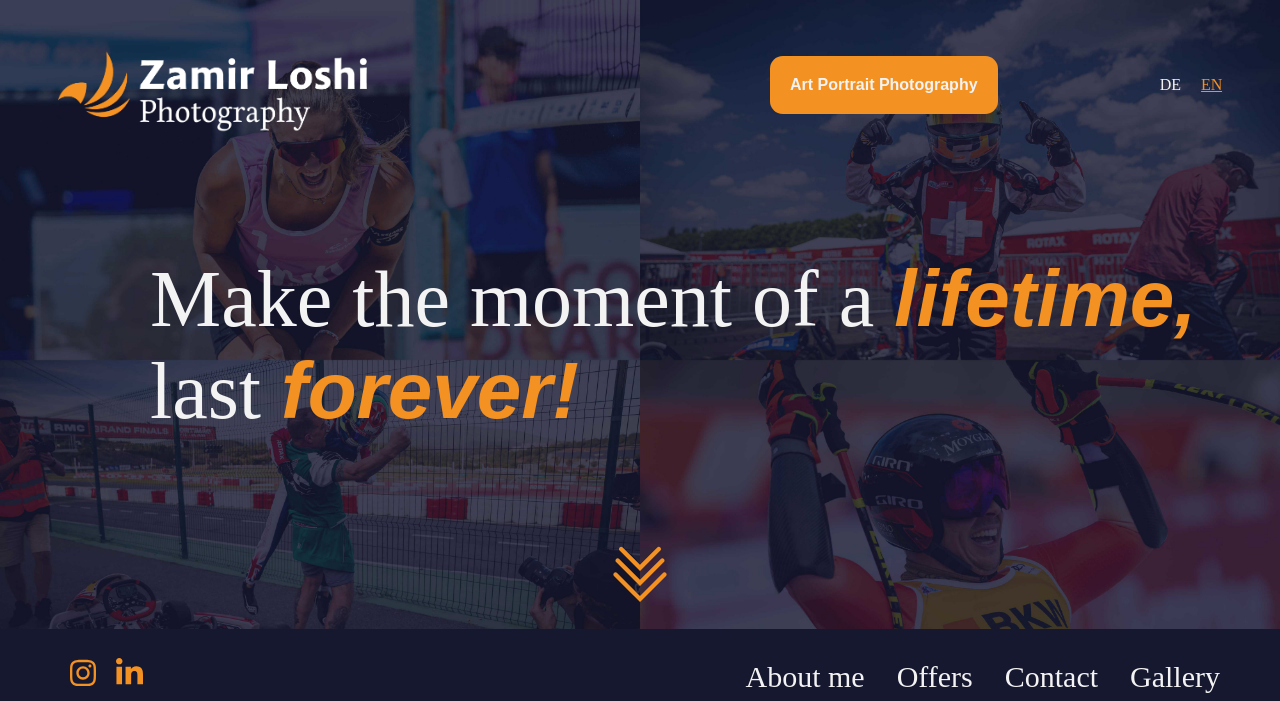
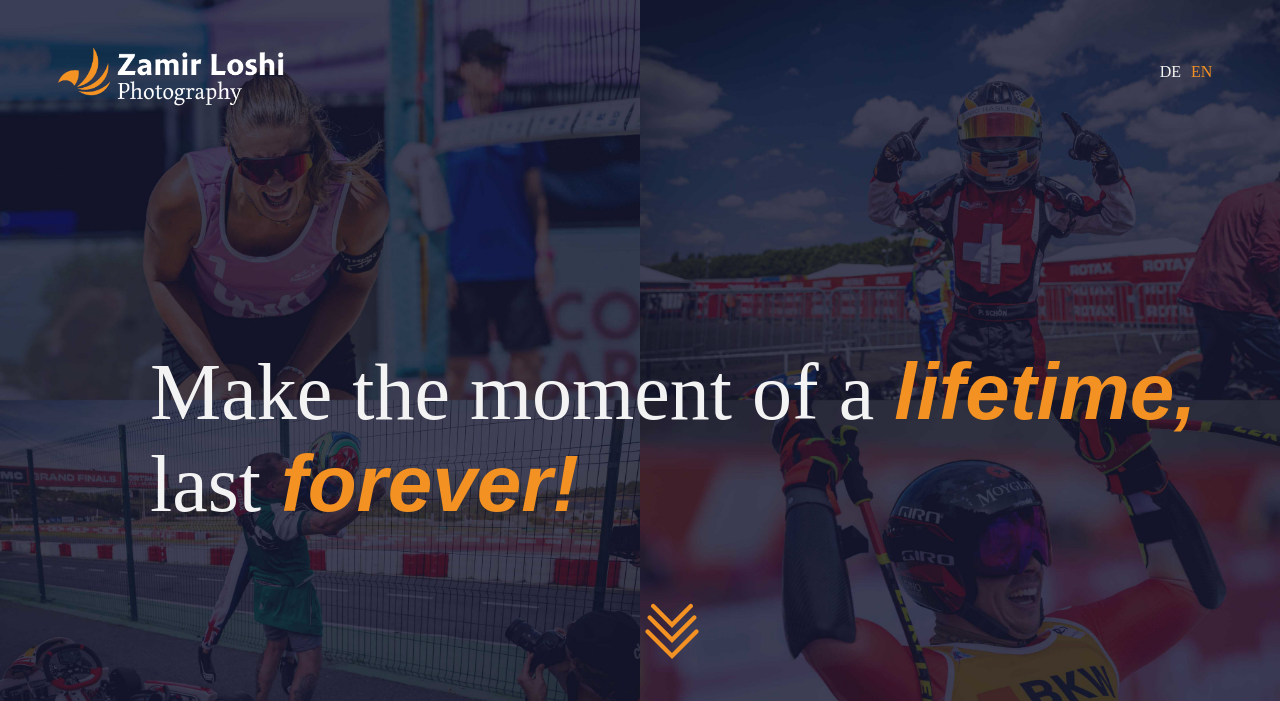
Before and after one commit to Zashi13/zamir-loshi.ch, a PHP site: page /index.php in a window 1280 px wide. Shown: the top 701 px of the page. Run offline with PHP 8.4, Linux system fonts and the light colour scheme; data that the repository does not hold is empty; some libraries are stand-ins or nearby versions.

Commit message:
complete refactoring of index.php and style.css

```diff
--- a/index.php
+++ b/index.php
@@ -22,50 +22,43 @@
 </head>
 
 <body>
-	<div id="top" class="background">
-   	  <img class="BGimg desk" src="Assets/BG-Top.jpg"/>
-	  <img class="BGimg mobile" src="Assets/BG_Top_Mobile.png"/>
-<header>
-			  <img src="Assets/Logo-TextEN.png"/>
-	<a href="art.php"><div class="artbutton">
-		<p>Art Portrait Photography</p>
-	</div></a>
-    <div class="language"><a href="indexDE.php"><p class="unselected">DE</p></a><a href="index.php"><p class="selected">EN</p></a></div>
+	<section id="top">
+	<header>
+		<img src="Assets/Logo-TextEN.png" alt=""/>
+
+    <nav id="language"><a active href="indexDE.php">DE</a><a class="selected" href="index.php">EN</a></nav>
 	  </header>
 
 
 
-	  <h1 class="center">Make the moment of a <span class="mark">lifetime,</span><br>
-			  last <span class="mark">forever!</span> </h1>
-	  <a href="#menupoints"><img class="arrow" src="Assets/Arrows.svg" alt=""/></a>
-<div class="menu" id="menupoints">
+	  <h1 class="center">Make the moment of a <strong class="mark">lifetime,</strong><br>
+			  last <strong class="mark">forever!</strong> </h1>
+	  <a href="#navigation"><img id="arrow" src="Assets/Arrows.svg" alt=""/></a>
+
+<nav id="navigation">
 		<div class="social">
 		  <a href="https://www.instagram.com/zamirloshifoto/" target="_blank"><img src="Assets/instagram.svg" alt=""/></a>
 		<a href="https://www.linkedin.com/in/zamir-loshi-263b2b189" target="_blank"><img src="Assets/linkedin-in.svg" alt=""/></a>
 		  </div>
 
 			<div class="menupoints">
-				<a href="#about"><p>About me</p></a> <a href="#offers"><p>Offers</p></a> <a href="#contact"><p>Contact</p></a> <a href="#galerie"><p>Gallery </p></a>
+				<a href="#about">About me</a> <a href="#offers">Offers</a> <a href="#contact">Contact</a> <a href="#galerie">Gallery</a> <a href="art.php">Portrait Photography</a>
 			</div>
 
-		</div>
-	</div>
+</nav>
+</section>
 
-	<div class="background" id="about">
-   	  <img class="BGimg blur" src="Assets/BG-About.jpg"/>
-		<div class="aboutwrapper">
+	<section id="about">
     <img class="imgabout" src="Assets/Portrait About.jpg"/>
 	<div class="abouttext">
 		<h3>About me</h3>
 		<p>I have been a passionate sports photographer and photojournalist for several years and have photographed almost everything from local football clubs to international kart races to the World Economic Forum in Davos. My formal education includes an apprenticeship as a Mediamatiker EFZ and a one-year internship at the national newspaper "Blick". I would describe my photography style as high-contrast and colourful. I want to capture the emotions and performances of the athletes.
 Why photography? I photographed my first Formula 1 race at the 2019 Italian Grand Prix. The ability to immortalise emotions and tell whole stories in one image fascinated me deeply.</p>
-		</div>
-		</div>
-	</div>
+</div>
+</section>
 
 
-	<div class="background" id="offers">
-   	  <img class="BGimg blur" src="Assets/BG-Offers.jpg"/>
+	<section class="background" id="offers">
 	  <div class="offerscontainer">
 			<div class="offerpictures">
 				<div class="image picture1">
@@ -91,40 +84,16 @@
 			</div>
 		  <h5>Questions? Contact me!</h5>
 		</div>
-	</div>
+</section>
 
 
-	<!-- <div class="background" id="contact">
-   	  <img class="BGimg blur" src="Assets/BG-Contact.jpg"/>
-		<h2 class="contactadjustement">Tell me what <span class="black">you need</span> and <br>
-			I will send you <span class="black">an offer</span>.*</h2>
+<section class="background" id="contact">
+		<h2 class="contactadjustement">Tell me what <strong class="mark navy">you need</strong> and <br>
+			I will send you <strong class="mark navy">an offer</strong></h2>
+		<a href="mailto:info@zamir-loshi.ch">info@zamir-loshi.ch</a>
+</section>
 
-					<form method="post" action="sendmail.php">
-					<div class="form">
-				<select id="contactreason" name="reason" required>
-					<option value="">Reson for contact</option>
-						<option value="EventPhoto">Event Photography</option>
-					<option value="Kart">Kart-Racing</option>
-						<option value="Portraits">Portraits</option>
-						<option value="Talk">Just want to talk</option>
-
-						</select>
-						<div class="inline">
-						<input type="email" required name="email" placeholder="Email">
-						<input type="text" required name="name" placeholder="Full Name"></div>
-				<br>
-
-						<textarea name="text" placeholder="Write your message"></textarea><br>
-						<button name="submit" class="g-recaptcha"
-        data-sitekey="reCAPTCHA_site_key"
-        data-callback='onSubmit'
-        data-action='submit'>Submit</button>
-						</div>
-			</form>
-
-	</div> -->
-
-	<div class="background BGimg" id="galerie">
+	<section id="galerie">
 
 	<div class="portfolio">
 	<?php
@@ -133,7 +102,7 @@
 	require(__DIR__ . "/gallery.php"); ?>
 
 	</div>
-	</div>
+</section>
 	<footer>
 
 	<a href="agb.html"><p>AGB</p></a>
--- a/style.css
+++ b/style.css
@@ -9,29 +9,29 @@
 }
 
 *{
-	padding: 0px;
-	margin: 0px;
 	overflow-x: hidden;
+	box-sizing: border-box;
 }
 
 html{
-	scroll-behavior:smooth
+	scroll-behavior:smooth;
 }
 
 body{
+	padding: 0px;
+	margin: 0px;
 	background-color: var(--white);
+	scroll-snap-type: y mandatory;
 }
 
-.background{
-	overflow: hidden;
+section{
 	position: relative;
-  text-align: center;
-}
-
-.BGimg{
-	width: 100%;
-	min-height: 90vh;
-	object-fit: cover;
+	width: 100vw;
+	min-height: 100vh;
+	scroll-snap-align: start;
+	background-position: center;
+	background-repeat: no-repeat;
+	background-size: cover;
 }
 
 .mobile{
@@ -54,14 +54,8 @@
 	text-align: left;
 }
 
-.mark{
-	font-family: pelago, sans-serif;
-	font-weight: 700;
-	font-style: italic;
-	color: var(--orange);
-}
-
-p{font-family: edita, serif;
+p{
+	font-family: edita, serif;
 	font-weight: 400;
 	font-style: normal;
 	}
@@ -75,6 +69,13 @@
 	text-align: left;
 }
 
+.mark{
+	font-family: pelago, sans-serif;
+	font-weight: 700;
+	font-style: italic;
+	color: var(--orange);
+}
+
 .blur{
 	filter: blur(7px);
 	transform: scale(1.05);
@@ -83,30 +84,30 @@
 
 a{
 	text-decoration: none;
-	color: inherit;
+	color: var(--orange);
 }
 
-.orange{
-	color: var(--orange);
+a:hover{
+	color: var(--navy);
 }
 /*---------------------------------Top--------------------------*/
 
-
-@keyframes bounce {
-	0%, 20%, 50%, 80%, 100% {transform: translateY(0);}
-	40% {transform: translateY(-30px);}
-	60% {transform: translateY(-15px);}
-
+#top{
+	background-image: url(Assets/BG-Top.jpg);
 }
 
-.arrow{
+@media only screen and (max-width: 700px){
+	#top{
+	background-image: url(Assets/BG-Top-Mobile.jpg);
+}}
+
+#arrow{
 	width: 5vw;
 	position: absolute;
   top: 75%;
-  left: 47.5%;
-
-	animation: bounce 1.7s ease-in-out;
-	animation-iteration-count: infinite;
+  left: 50%;
+  transform: translateX(-50%);
+	animation: bounce 1.7s ease-in-out infinite;
 
 }
 
@@ -122,64 +123,52 @@
 }
 
 header img{
-	height: 12vh;
+	height: 70px;
 }
 
-.language{
-	display: flex;
-}
-
-.language p{
-	font-family: edita, serif;
-	font-weight: 400;
-	font-style: normal;
-	font-size: 2vh;
-	padding-left: 20px;
+#language a{
+	color: var(--white);
+	padding-right: 10px;
 }
 
 .selected{
-	text-decoration: underline;
-	color: var(--orange);
+	text-decoration: none;
+	color: var(--orange) !important;
 }
 
-.unselected{
-	color: var(--white);
-}
-
-.menu{
+#navigation{
 	position: absolute;
-	display: flex;
-	justify-content: space-between;
 	bottom: 0px;
 	right: 0px;
 	height: 95px;
 	width: 100%;
+
+	display: flex;
+	justify-content: space-between;
+	align-items: center;
+
 	background-color: var(--navy);
 	color: var(--white);
 	font-size: 30px;
-	align-items: center;
+
+	padding-inline: 40px;
 }
 
-.menu p:hover{
+#navigation a{
+	color: var(--white);
+}
+
+#navigation a:hover{
 	color: var(--orange);
 }
 
-.menupoints{
-	display: flex;
-	justify-content: space-between;
-	justify-content: flex-start;
-	padding: 0px 60px;
-}
-
-.menupoints p{
-	padding-left: 2.5vw;
+.menupoints :not(:last-child) {
+	margin-right: 20px;
 }
 
 .social{
 	display: flex;
 	justify-content: space-between;
-	justify-content: flex-start;
-	padding: 0px 60px;
 }
 
 .social img{
@@ -187,66 +176,99 @@
 	padding: 0px 10px;
 }
 
-.artbutton{
-	background-color: var(--orange);
-	padding: 20px;
-	border-radius: 1vw;
-	margin-left: 20vw;
-}
+@keyframes bounce {
+	0%, 20%, 50%, 80%, 100% {transform: translateY(0);}
+	40% {transform: translateY(-30px);}
+	60% {transform: translateY(-15px);}
 
-.artbutton p{
-	color: var(--white);
-	font-family: pelago, sans-serif;
-	font-weight: 700;
-}
-
-.artbutton:hover{
-	background-color: lightgray;
 }
 
 /*-------------------------------------About----------------------------------*/
+#about{
+	position: relative;
+	overflow: hidden;
+	display: flex;
+	justify-content: space-around;
+	align-items: center;
+}
 
-.aboutwrapper{
-	position: absolute;
-  top: 50%;
-  left: 50%;
-  transform: translate(-50%, -50%);
-	display: flex;
-	justify-content: space-between;
-	width: 75%;
+#about img{
+	width: 45vw;
+	height: 45vh;
+	object-fit: cover;
 }
 
 .abouttext{
-	text-align: left;
-	width: 35%;
+	width: 45vw;
 }
 
-.imgabout{
-	align-self: center;
-	width: 55%;
+#about::after{
+	background-image: url(Assets/BG-About.jpg);
+	background-size: cover;
+	background-position: center;
+	content: "";
+	display: block;
+	filter: blur(10px);
+	position: absolute;
+	top: 0;
+	left: 0;
+	width: 100%;
+	height: 100%;
+	transform: scale(1.22);
+	z-index: -1;
+}
+/*---------------------------------------Offers---------------------------------*/
+#offers{
+	background-image: url(Assets/BG-Offers.jpg);
+	padding: 50px 0px;
+	display: flex;
+	align-items: center;
 }
 
-/*---------------------------------------Offers---------------------------------*/
-.image, .imageart{
-	padding: 5px 20px;
+.offerscontainer{
 	display: flex;
 	flex-direction: column;
-	width: 30vw;
-	height: 16.5vw;
-	transition: 0.5s;
+	width: 90vw;
+	max-width: 1300px;
+	margin-inline: auto;
+}
+
+.offerpictures{
+	display: flex;
+	justify-content: space-between;
+	}
+
+.image{
+	min-height: 25vh;
+	padding: 30px 40px;
+	display: flex;
 	justify-content: center;
 	align-items: center;
+	flex-direction: column;
+	width: 45%;
+	transition: 0.5s;
 	background-position: center;
 	background-size: cover;
 }
-.image p, .imageart p{
+.image p{
 	color: var(--white);
 	opacity: 0;
 	transform: scale(0);
-	font-size: 1.5vw;
+	font-size: 1.2vw;
 }
 
-.image h5, .imageart h5{
+h5{
+	text-align: center;
+font-family: edita, serif;
+font-weight: 500;
+font-style: normal;
+	font-size: 3vw;
+	color: var(--white);
+	margin: 0px;
+}
+
+
+.image h5{
 	color: var(--navy);
 	font-family: pelago, sans-serif;
 	font-weight: 700;
```
Also changed, not shown: other parts of style.css (+21 -125 lines), Assets/BG-Top-Mobile.jpg (renamed from Assets/BG_Top_Mobile.jpg).
